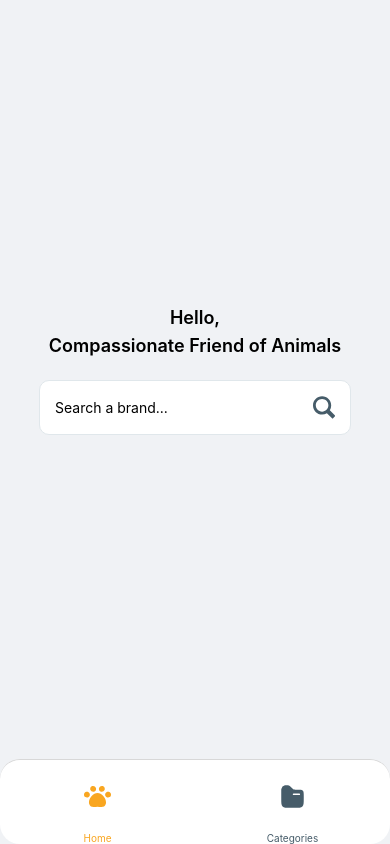
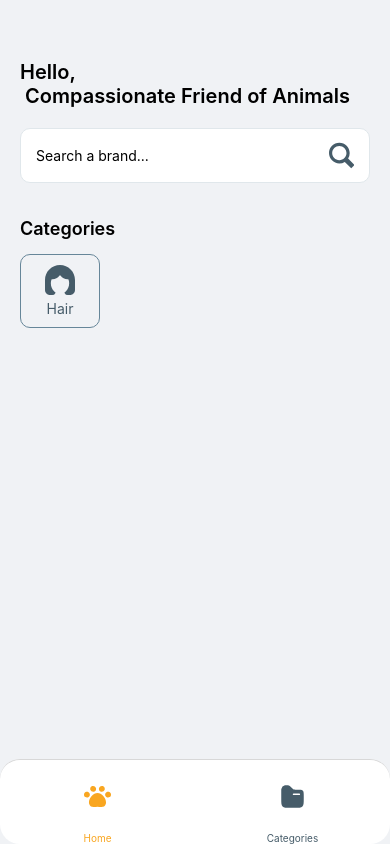
Before and after one commit to mihrilp/Laika, a React Native app: screen /Home in a window 390 px wide. Built offline with nearby package versions, Linux system fonts and the light colour scheme.

Commit message:
feat: add  category component

```diff
--- a/package.json
+++ b/package.json
@@ -7,7 +7,7 @@
     "android": "expo start --android",
     "ios": "expo start --ios",
     "web": "expo start --web",
-    "svgr": "svgr ./assets/icons -d ./src/icons --native --no-dimensions --typescript"
+    "svgr": "svgr ./assets/icons -d ./src/components/icons --native --no-dimensions --typescript"
   },
   "dependencies": {
     "@react-navigation/bottom-tabs": "^6.5.8",
--- /dev/null
+++ b/src/components/Category.tsx
@@ -0,0 +1,36 @@
+import colors from "@/styles/colors";
+import { StyleSheet, Text, TouchableOpacity } from "react-native";
+import { SvgProps } from "react-native-svg";
+
+type Props = {
+  name: string;
+  icon: React.ReactElement<SvgProps>;
+};
+
+function Category({ name, icon }: Props) {
+  return (
+    <TouchableOpacity style={styles.container}>
+      {icon}
+      <Text style={styles.name}>{name}</Text>
+    </TouchableOpacity>
+  );
+}
+
+const styles = StyleSheet.create({
+  container: {
+    padding: 10,
+    borderWidth: 1,
+    borderColor: "#668699",
+    borderRadius: 10,
+    width: 80,
+    justifyContent: "center",
+    alignItems: "center",
+  },
+  name: {
+    fontSize: 14,
+    marginTop: 5,
+    color: colors.gray,
+  },
+});
+
+export default Category;
--- /dev/null
+++ b/src/components/icons/Hair.tsx
@@ -0,0 +1,17 @@
+import * as React from "react";
+import Svg, { Path } from "react-native-svg";
+import type { SvgProps } from "react-native-svg";
+const SvgHair = (props: SvgProps) => (
+  <Svg
+    xmlns="http://www.w3.org/2000/svg"
+    fill="none"
+    viewBox="0 0 600 600"
+    {...props}
+  >
+    <Path
+      fill="currentColor"
+      d="M300 0C134.315 0 0 134.315 0 300v200c0 55.23 44.772 100 100 100h46.066a66.667 66.667 0 0 0 59.628-36.853l5.827-11.654a219.963 219.963 0 0 1-30.118-25.353c-36.625-36.88-64.736-90.987-64.736-159.473 0-24.5 4.136-48.88 11.628-71.914 3.324-10.22 12.566-11.42 21.705-11.42 56.354 0 106.18-27.953 136.373-70.826a16.664 16.664 0 0 1 27.254 0c30.19 42.873 80.016 70.826 136.373 70.826 9.14 0 18.383 1.2 21.707 11.42 7.49 23.037 11.626 47.414 11.626 71.914 0 68.486-28.11 122.593-64.736 159.473a220.016 220.016 0 0 1-30.117 25.353l5.827 11.654A66.665 66.665 0 0 0 453.933 600H500c55.23 0 100-44.77 100-100V300C600 134.315 465.687 0 300 0Z"
+    />
+  </Svg>
+);
+export default SvgHair;
--- a/src/icons/index.ts
+++ b/src/components/icons/index.ts
@@ -1,3 +1,4 @@
 export { default as Folder } from "./Folder";
+export { default as Hair } from "./Hair";
 export { default as Paw } from "./Paw";
 export { default as SearchIcon } from "./SearchIcon";
--- /dev/null
+++ b/src/components/index.ts
@@ -0,0 +1 @@
+export {default as Category} from './Category';
--- a/src/navigation/index.tsx
+++ b/src/navigation/index.tsx
@@ -2,7 +2,7 @@ import Categories from "@/screens/Categories";
 import Home from "@/screens/Home";
 import { createBottomTabNavigator } from "@react-navigation/bottom-tabs";
 import { createNativeStackNavigator } from "@react-navigation/native-stack";
-import * as Icons from "@/icons";
+import * as Icons from "@/components/icons";
 import colors from "@/styles/colors";
 
 const RootStack = createNativeStackNavigator<RootStackParamList>();
--- a/src/screens/Home.tsx
+++ b/src/screens/Home.tsx
@@ -4,19 +4,36 @@ import {
   StyleSheet,
   KeyboardAvoidingView,
   TextInput,
+  View,
 } from "react-native";
-import { SearchIcon } from "@/icons";
+import { Hair, SearchIcon } from "@/components/icons";
 import colors from "@/styles/colors";
+import { Category } from "@/components";
 
 function Home() {
   return (
     <SafeAreaView style={styles.container}>
-      <Text style={styles.text}>Hello,</Text>
-      <Text style={styles.text}>Compassionate Friend of Animals</Text>
-      <KeyboardAvoidingView style={styles.searchBar}>
-        <TextInput style={styles.searchInput} placeholder="Search a brand..." />
-        <SearchIcon style={styles.searchIcon} color={colors.gray} />
-      </KeyboardAvoidingView>
+      <View style={styles.content}>
+        <View style={styles.header}>
+          <Text style={styles.text}>
+            Hello, {"\n"} Compassionate Friend of Animals
+          </Text>
+          <KeyboardAvoidingView style={styles.searchBar}>
+            <TextInput
+              style={styles.searchInput}
+              placeholder="Search a brand..."
+            />
+            <SearchIcon style={styles.searchIcon} color={colors.gray} />
+          </KeyboardAvoidingView>
+        </View>
+        <View>
+          <Text style={styles.title}>Categories</Text>
+          <Category
+            name="Hair"
+            icon={<Hair style={styles.hairIcon} color={colors.gray} />}
+          />
+        </View>
+      </View>
     </SafeAreaView>
   );
 }
@@ -24,18 +41,22 @@ function Home() {
 const styles = StyleSheet.create({
   container: {
     flex: 1,
-    alignItems: "center",
-    justifyContent: "center",
+  },
+  content: {
     padding: 20,
+    width: "100%",
+  },
+  header: {
+    marginTop: 40,
+    marginBottom: 15,
+    width: "100%",
   },
   text: {
-    fontSize: 18,
+    fontSize: 20,
     fontWeight: "600",
-    lineHeight: 28,
   },
   searchBar: {
     flexDirection: "row",
-    width: "80%",
     backgroundColor: "#fff",
     marginVertical: 20,
     borderRadius: 10,
@@ -51,6 +72,15 @@ const styles = StyleSheet.create({
   searchIcon: {
     width: "8%",
   },
+  title: {
+    fontSize: 18,
+    fontWeight: "600",
+    marginBottom: 15,
+  },
+  hairIcon: {
+    width: 30,
+    height: 30,
+  },
 });
 
 export default Home;
--- a/src/styles/colors.ts
+++ b/src/styles/colors.ts
@@ -1,4 +1,4 @@
 export default {
     orange: '#f9a620',
-    gray: "#465c69"
+    gray: "#465c69",
 }
```
Also changed, not shown: assets/icons/hair.svg (added), src/components/icons/Folder.tsx (renamed from src/icons/Folder.tsx), src/components/icons/Paw.tsx (renamed from src/icons/Paw.tsx), src/components/icons/SearchIcon.tsx (renamed from src/icons/SearchIcon.tsx).
